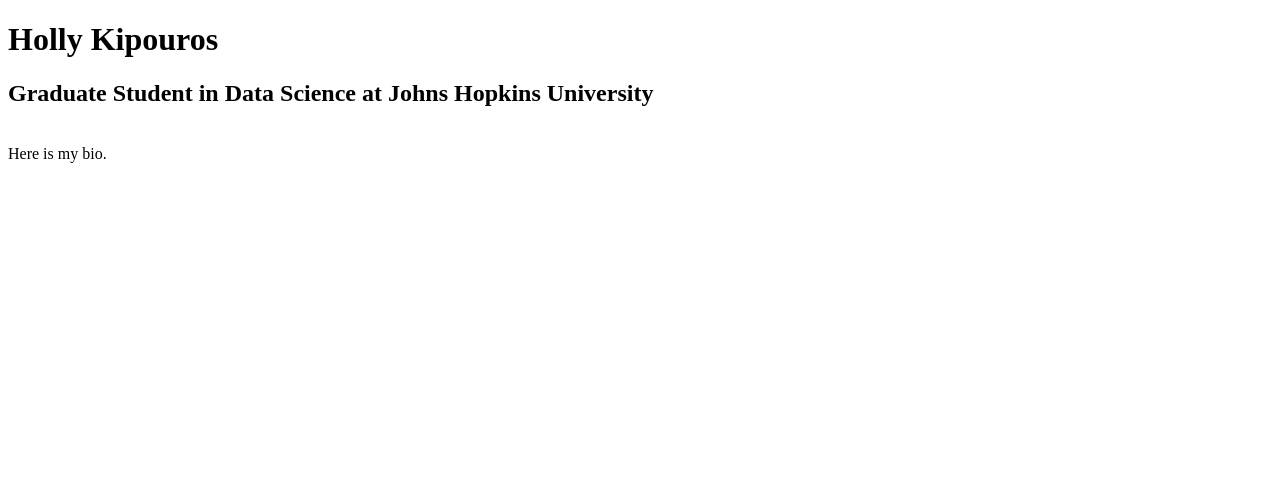
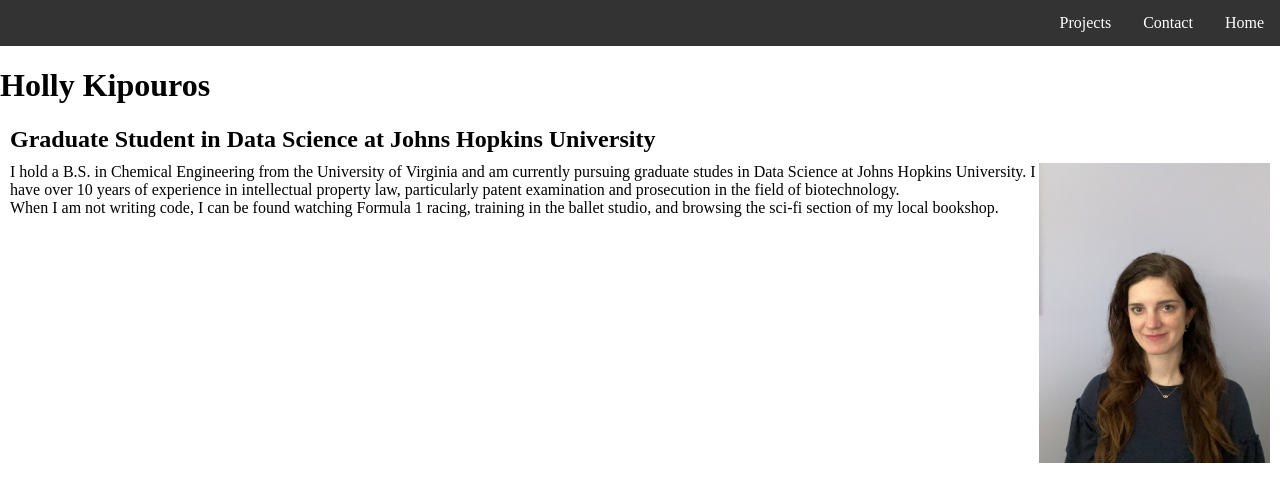
Before and after one commit to HKipouros/jhu_software_concepts, a Flask app: page / in a window 1280 px wide. Shown: the top 502 px of the page. Run offline with Flask 3, Linux system fonts and the light colour scheme.

Commit message:
Update website photo and nav bar
Added nav bar and image to home page

```diff
--- /dev/null
+++ b/Module 1/templates/_navigation.html
@@ -0,0 +1,47 @@
+<!DOCTYPE html>
+<html>
+<head>
+<style>
+body {
+  margin: 0;
+  padding: 0;
+}
+
+h2, p {
+  margin: 10px;
+}
+
+ul {
+  list-style-type: none;
+  margin: 0;
+  padding: 0;
+  overflow: hidden;
+  background-color: #333333;
+}
+
+ul li {
+  float: right;
+}
+
+ul li a {
+  display: block;
+  color: white;
+  text-align: center;
+  padding: 14px 16px;
+  text-decoration: none;
+}
+
+ul li a:hover {
+  background-color: #111111;
+}
+</style>
+</head>
+<body>
+
+<ul>
+  <li><a href="{{ url_for('pages.home') }}">Home</a></li>
+  <li><a href="{{ url_for('pages.contact') }}">Contact</a></li>
+  <li><a href="{{ url_for('pages.projects') }}">Projects</a></li>
+</ul>
+</body>
+</html>
--- a/Module 1/templates/base.html
+++ b/Module 1/templates/base.html
@@ -4,6 +4,7 @@
 <title>{% block title %}{% endblock %}</title>
 </head>
 <body>
+{% include("_navigation.html") %}
 <header>
     <h1>{% block header%}{% endblock header %}</h1>
 </header>
--- a/Module 1/templates/home.html
+++ b/Module 1/templates/home.html
@@ -4,5 +4,7 @@
 {% block header %}Holly Kipouros{% endblock header %}
 {% block content %}
 <h2>Graduate Student in Data Science at Johns Hopkins University</h2>
-<br> Here is my bio.
+<p><img src= {{url_for("static", filename="ID_photo_hkipouros.jpg")}} alt="ID_photo" width="231" height="300" style="float:right">I hold a B.S. in Chemical Engineering from the University of Virginia and am currently pursuing graduate studes in Data Science at Johns Hopkins University. I have over 10 years of experience in intellectual property law, particularly patent examination and prosecution in the field of biotechnology.
+<br>When I am not writing code, I can be found watching Formula 1 racing, training in the ballet studio, and browsing the sci-fi section of my local bookshop.
+</p>
 {% endblock content %}
```
Also changed, not shown: Module 1/static/ID_photo_hkipouros.JPG (added).
